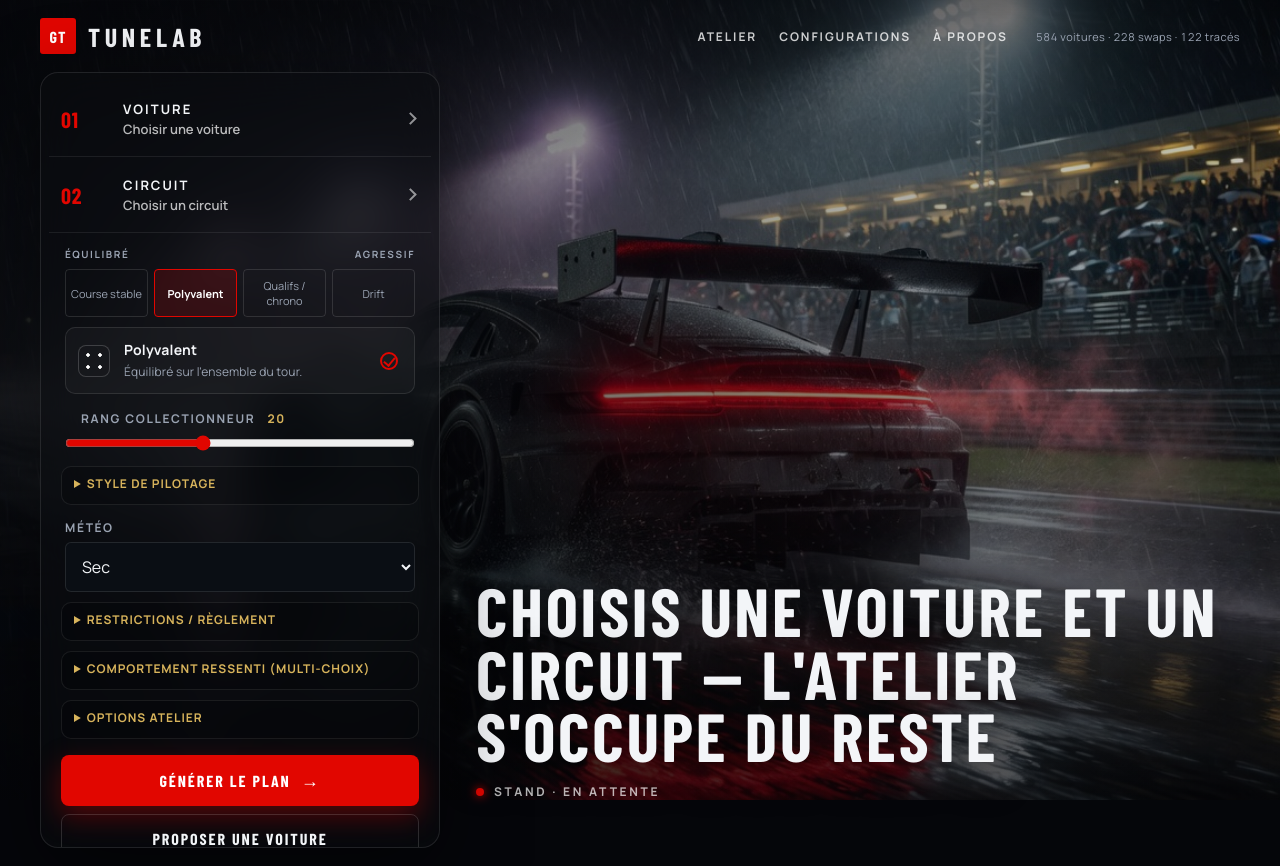
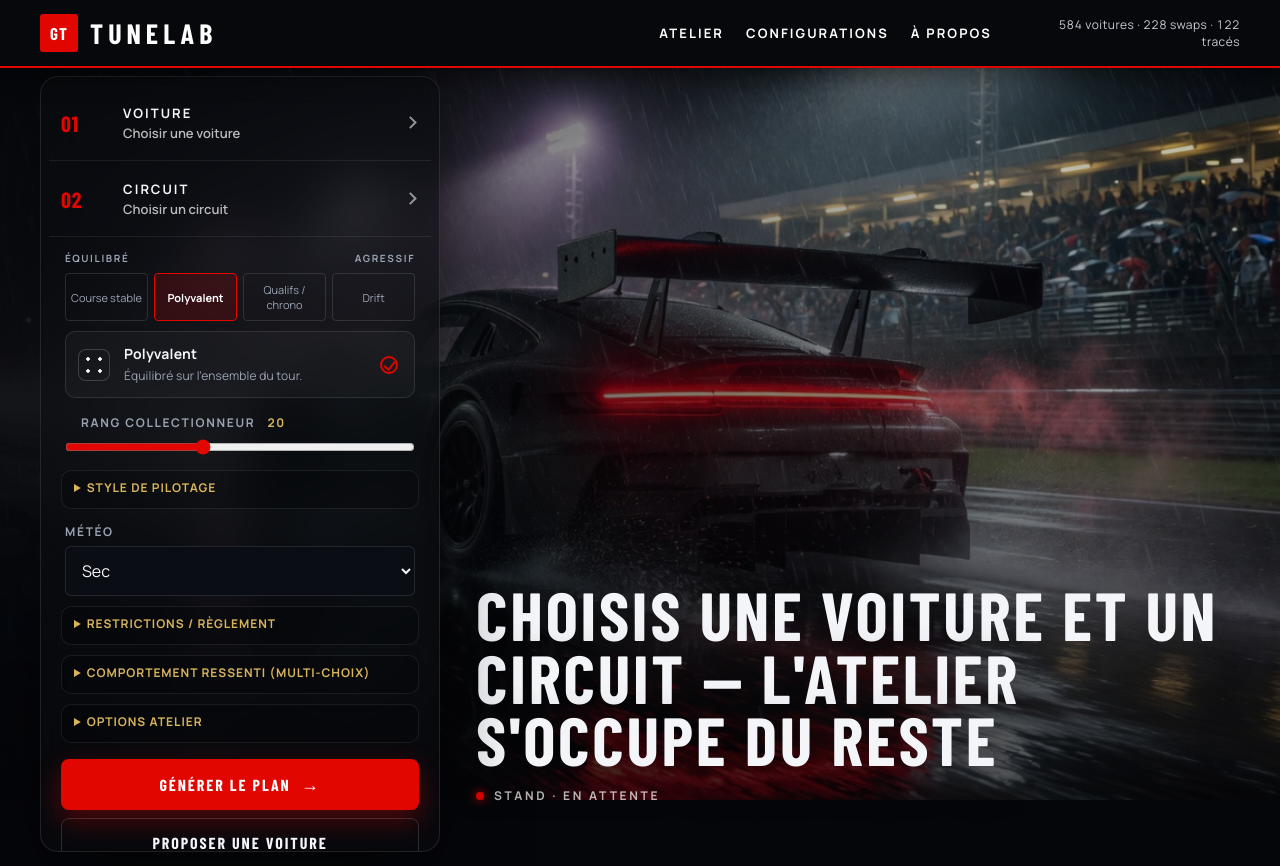
Before and after one commit to jok3rgaming33-stack/gt7-tunelab, a Flask app: page / in a window 1280 px wide. Shown: the top 866 px of the page. Run offline with Flask 3, Linux system fonts and the light colour scheme; some web fonts are replaced.

Commit message:
Give the header a solid GT bar instead of a washed overlay.

```diff
--- a/public/static/style.css
+++ b/public/static/style.css
@@ -41,21 +41,27 @@ input[type="search"], input[type="number"], select, input[type="text"] {
     linear-gradient(90deg, rgba(5, 6, 10, .88) 0%, rgba(5, 6, 10, .42) 46%, rgba(5, 6, 10, .18) 100%),
     linear-gradient(180deg, rgba(0, 0, 0, .45) 0%, transparent 22%, rgba(0, 0, 0, .55) 100%);
 }
-.top, .layout, footer { position: relative; z-index: 1; }
+.layout, footer { position: relative; z-index: 1; }
 
 .top {
+  position: sticky;
+  top: 0;
+  z-index: 8;
   display: flex; align-items: center; gap: 28px;
-  padding: 18px 40px 10px;
-  padding-top: max(18px, env(safe-area-inset-top));
+  padding: 14px 40px;
+  padding-top: max(14px, env(safe-area-inset-top));
+  background: #07080c;
+  border-bottom: 2px solid var(--gt-red);
+  box-shadow: 0 8px 24px rgba(0, 0, 0, .45);
 }
 .brand { display: flex; gap: 12px; align-items: center; }
 .mark {
-  width: 36px; height: 36px; border-radius: 3px;
+  width: 38px; height: 38px; border-radius: 3px;
   background: var(--gt-red);
   color: #fff;
   display: grid; place-items: center;
   font-family: "Barlow Condensed", sans-serif;
-  font-weight: 800; font-size: 16px; letter-spacing: .06em;
+  font-weight: 800; font-size: 17px; letter-spacing: .06em;
 }
 .eyebrow {
   margin: 0; color: var(--gt-red-2);
@@ -63,22 +69,23 @@ input[type="search"], input[type="number"], select, input[type="text"] {
 }
 h1 {
   margin: 0; font-family: "Barlow Condensed", sans-serif;
-  font-size: 26px; font-weight: 800; letter-spacing: .18em; text-transform: uppercase;
+  font-size: 28px; font-weight: 800; letter-spacing: .18em; text-transform: uppercase;
+  color: #fff;
 }
 .nav {
   display: flex; gap: 22px; margin-left: auto;
 }
 .nav a {
-  color: rgba(255, 255, 255, .78); text-decoration: none;
-  font-size: 12px; letter-spacing: .16em; text-transform: uppercase; font-weight: 700;
+  color: #fff; text-decoration: none;
+  font-size: 13px; letter-spacing: .16em; text-transform: uppercase; font-weight: 700;
 }
-.nav a:hover { color: #fff; }
+.nav a:hover { color: var(--gt-red-2); }
 .nav-toggle {
   display: none; background: none; border: 0; color: #fff;
   font-size: 22px; cursor: pointer;
 }
 .stats {
-  color: var(--muted); font-size: 11px; text-align: right;
+  color: #c5ccd6; font-size: 12px; text-align: right;
   font-variant-numeric: tabular-nums; letter-spacing: .04em;
   max-width: 220px;
 }
@@ -526,16 +533,12 @@ table { max-width: 100%; }
     -webkit-backdrop-filter: none;
   }
   .top {
-    position: sticky;
-    top: 0;
-    z-index: 6;
-    padding: 12px 14px 10px;
+    padding: 12px 14px;
     flex-wrap: wrap;
     gap: 8px;
     padding-top: max(12px, env(safe-area-inset-top));
-    background: #07080c;
   }
-  h1 { font-size: 22px; }
+  h1 { font-size: 24px; }
   .nav {
     display: none;
     width: 100%;
--- a/templates/index.html
+++ b/templates/index.html
@@ -8,7 +8,7 @@
   <link rel="preconnect" href="https://fonts.googleapis.com" />
   <link rel="preconnect" href="https://fonts.gstatic.com" crossorigin />
   <link href="https://fonts.googleapis.com/css2?family=Barlow+Condensed:wght@500;600;700;800&family=Manrope:wght@400;500;600;700&display=swap" rel="stylesheet" />
-  <link rel="stylesheet" href="/static/style.css?v=171-m1" />
+  <link rel="stylesheet" href="/static/style.css?v=171-m2" />
 </head>
 <body>
   <div class="hero-bg" aria-hidden="true"></div>
```
